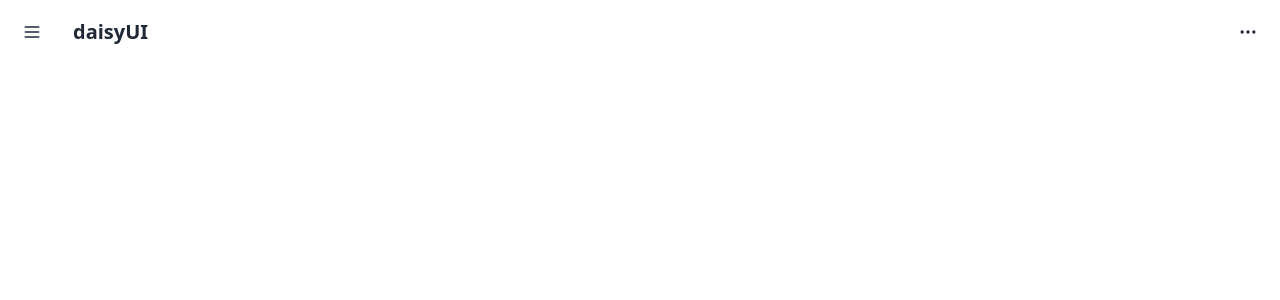
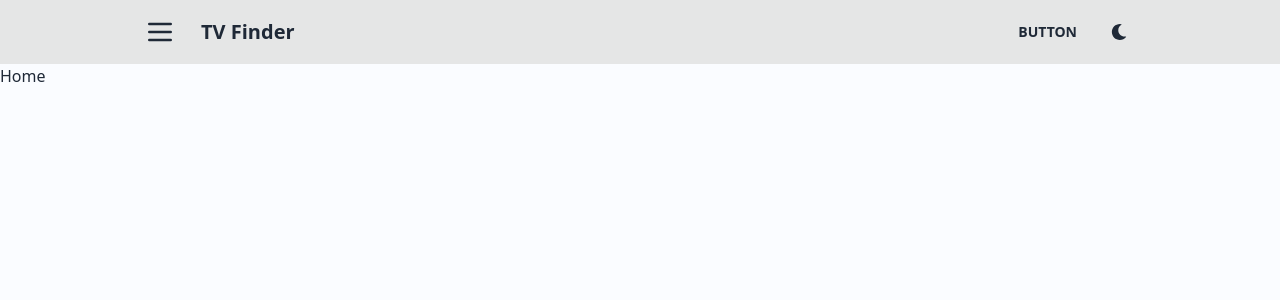
Before and after one commit to witktom5/tv-app, a React (Create React App) app: page / in a window 1280 px wide. Shown: the top 300 px of the page. Built offline with nearby package versions, Linux system fonts and the light colour scheme.

Commit message:
add scheme toggler functionality, setup file structure

```diff
--- a/package.json
+++ b/package.json
@@ -9,6 +9,8 @@
     "daisyui": "^2.14.3",
     "react": "^18.1.0",
     "react-dom": "^18.1.0",
+    "react-icons": "^4.3.1",
+    "react-router-dom": "^6.3.0",
     "react-scripts": "5.0.1",
     "web-vitals": "^2.1.4"
   },
--- a/src/App.js
+++ b/src/App.js
@@ -1,9 +1,16 @@
 import Navbar from './components/Navbar';
+import { BrowserRouter as Router, Routes, Route } from 'react-router-dom';
+import Home from './pages/Home';
 
 function App() {
   return (
     <>
-      <Navbar />
+      <Router>
+        <Navbar />
+        <Routes>
+          <Route path='/' element={<Home />} />
+        </Routes>
+      </Router>
     </>
   );
 }
--- /dev/null
+++ b/src/components/ColorSchemeToggler.jsx
@@ -0,0 +1,36 @@
+import { useEffect, useState } from 'react';
+import { FaMoon } from 'react-icons/fa';
+import { BsSunFill } from 'react-icons/bs';
+import { setTheme, saveTheme } from '../utils/theme';
+
+function ColorSchemeToggler() {
+  const [darkMode, setDarkMode] = useState(false);
+
+  useEffect(() => {
+    saveTheme();
+    if (document.documentElement.getAttribute('data-theme') === 'dark') {
+      setDarkMode(true);
+    }
+  }, []);
+
+  const onClick = () => {
+    if (document.documentElement.getAttribute('data-theme') === 'dark') {
+      setTheme('light');
+      setDarkMode(false);
+    } else {
+      setTheme('dark');
+      setDarkMode(true);
+    }
+  };
+
+  return (
+    <button className='btn btn-ghost' onClick={onClick}>
+      {darkMode ? (
+        <BsSunFill className='w-5 h-5' />
+      ) : (
+        <FaMoon className='w-4 h-4' />
+      )}
+    </button>
+  );
+}
+export default ColorSchemeToggler;
--- a/src/components/Navbar.jsx
+++ b/src/components/Navbar.jsx
@@ -1,13 +1,16 @@
+import ColorSchemeToggler from './ColorSchemeToggler';
+
 function Navbar() {
   return (
-    <div className='navbar bg-base-100'>
+    <div className='bg-base-300 flex justify-center'>
+      <div className='navbar lg:w-4/5'>
         <div className='flex-none'>
           <button className='btn btn-square btn-ghost'>
             <svg
               xmlns='http://www.w3.org/2000/svg'
               fill='none'
               viewBox='0 0 24 24'
-            className='inline-block w-5 h-5 stroke-current'
+              className='inline-block w-8 h-8 stroke-current'
             >
               <path
                 strokeLinecap='round'
@@ -19,26 +22,14 @@ function Navbar() {
           </button>
         </div>
         <div className='flex-1'>
-        <a href='/' className='btn btn-ghost normal-case text-xl'>
-          daisyUI
+          <a href='#' className='btn btn-ghost normal-case text-xl'>
+            TV Finder
           </a>
         </div>
         <div className='flex-none'>
-        <button className='btn btn-square btn-ghost'>
-          <svg
-            xmlns='http://www.w3.org/2000/svg'
-            fill='none'
-            viewBox='0 0 24 24'
-            className='inline-block w-5 h-5 stroke-current'
-          >
-            <path
-              strokeLinecap='round'
-              strokeLinejoin='round'
-              strokeWidth='2'
-              d='M5 12h.01M12 12h.01M19 12h.01M6 12a1 1 0 11-2 0 1 1 0 012 0zm7 0a1 1 0 11-2 0 1 1 0 012 0zm7 0a1 1 0 11-2 0 1 1 0 012 0z'
-            ></path>
-          </svg>
-        </button>
+          <button className='btn btn-ghost'>Button</button>
+          <ColorSchemeToggler />
+        </div>
       </div>
     </div>
   );
--- /dev/null
+++ b/src/pages/Home.jsx
@@ -0,0 +1,4 @@
+function Home() {
+  return <div>Home</div>;
+}
+export default Home;
--- a/src/utils/theme.js
+++ b/src/utils/theme.js
@@ -6,7 +6,7 @@ function setTheme(themeName) {
 function saveTheme() {
   if (localStorage.getItem('theme')) {
     if (localStorage.getItem('theme') === 'dark') {
-      setTheme('night');
+      setTheme('dark');
     } else if (localStorage.getItem('theme') === 'light') {
       setTheme('light');
     }
--- a/tailwind.config.js
+++ b/tailwind.config.js
@@ -4,4 +4,25 @@ module.exports = {
     extend: {},
   },
   plugins: [require('daisyui')],
+  daisyui: {
+    styled: true,
+    themes: [
+      {
+        light: {
+          ...require('daisyui/src/colors/themes')['[data-theme=light]'],
+          'base-100': 'hsl(210, 95%, 99%)',
+        },
+        dark: {
+          ...require('daisyui/src/colors/themes')['[data-theme=dark]'],
+          info: 'hsl(221, 48%, 4%)',
+        },
+      },
+    ],
+    base: true,
+    utils: true,
+    logs: true,
+    rtl: false,
+    prefix: '',
+    darkTheme: 'dark',
+  },
 };
```
Also changed, not shown: 1 other file (tests, documents, lock files or other folders). Lines whose indentation alone changed are shown as unchanged.
